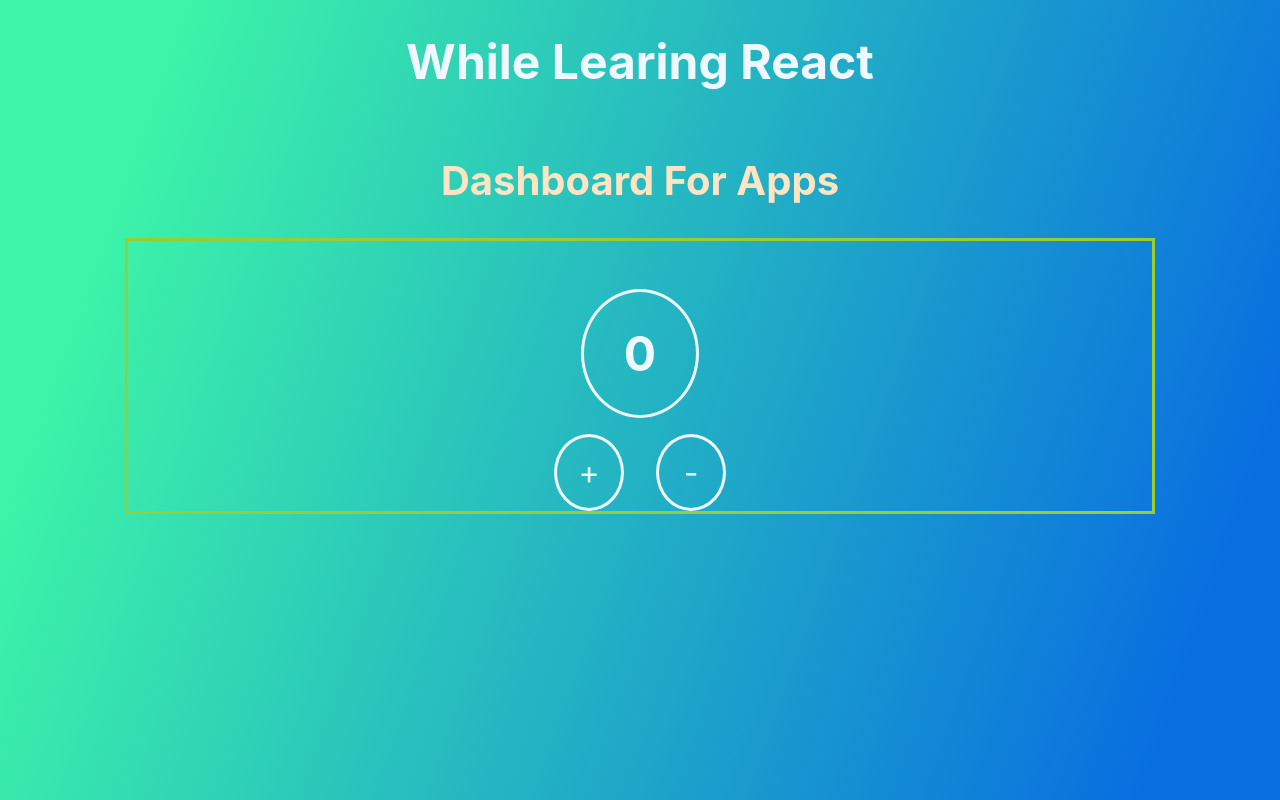
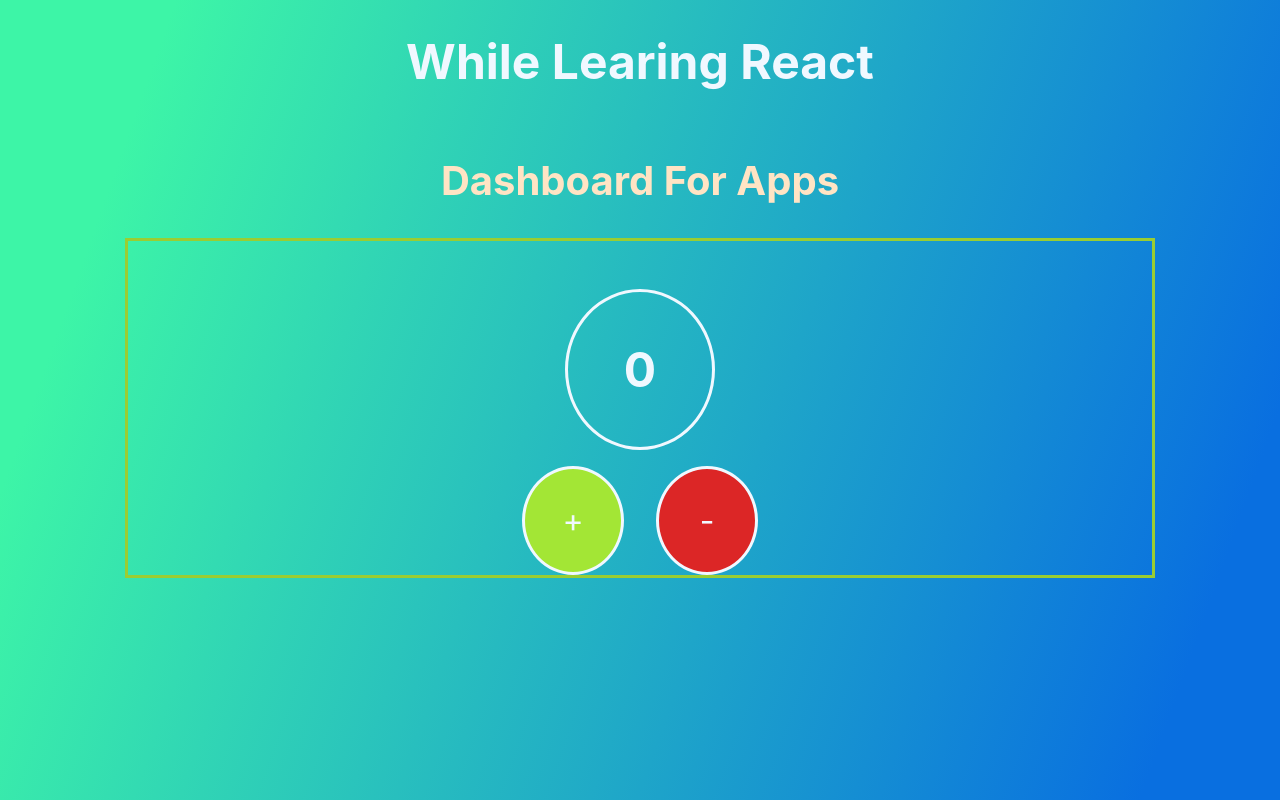
Before and after one commit to alexanderivanov2/While-Learning-React, a React (Create React App) app: page /counter in a window 1280 px wide. Built offline with nearby package versions, Linux system fonts and the light colour scheme.

Commit message:
counter add and subtract
made add and subtract functionality to the counter.

```diff
--- a/src/components/counter/Counter.css
+++ b/src/components/counter/Counter.css
@@ -8,7 +8,7 @@
     font-size: 3rem;
     width: 3rem;
     aspect-ratio: 1/1;
-    padding: 2rem;
+    padding: 3rem;
     margin: 3rem auto 1rem;
     border: 3px solid aliceblue;
     border-radius: 50%;
@@ -26,9 +26,18 @@
     font-size: 2rem;
     width: 2rem;
     aspect-ratio: 1/1;
+    padding: 2rem;
     border: 3px solid aliceblue;
     border-radius: 50%;
-    padding: 1rem;
     color: aliceblue;
     text-align: center;
+
 }
+
+.add {
+    background-color: rgb(163 230 53);
+}
+
+.subtract {
+    background-color: rgb(220 38 38);
+}
--- a/src/components/counter/Counter.js
+++ b/src/components/counter/Counter.js
@@ -4,13 +4,21 @@
 function Counter() {
     const [countResult, setCountResult] = useState(0);
 
+    const countResultAddition = (e) => {
+        setCountResult(state => state + 1);
+    }
+
+    const countResultSubtraction = (e) => {
+        setCountResult(state => state - 1 < 0 ? 0 : state - 1);
+    }
+
     return (
         <>
         <section className='counterBox'>
             <h3 className="countResult">{countResult}</h3>
             <article className='controls'>
-                <div className="add control">+</div>
-                <div className="minus control">-</div>
+                <div className="add control" onClick={countResultAddition}>+</div>
+                <div className="subtract control" onClick={countResultSubtraction}>-</div>
             </article>
         </section>
         </>
```
